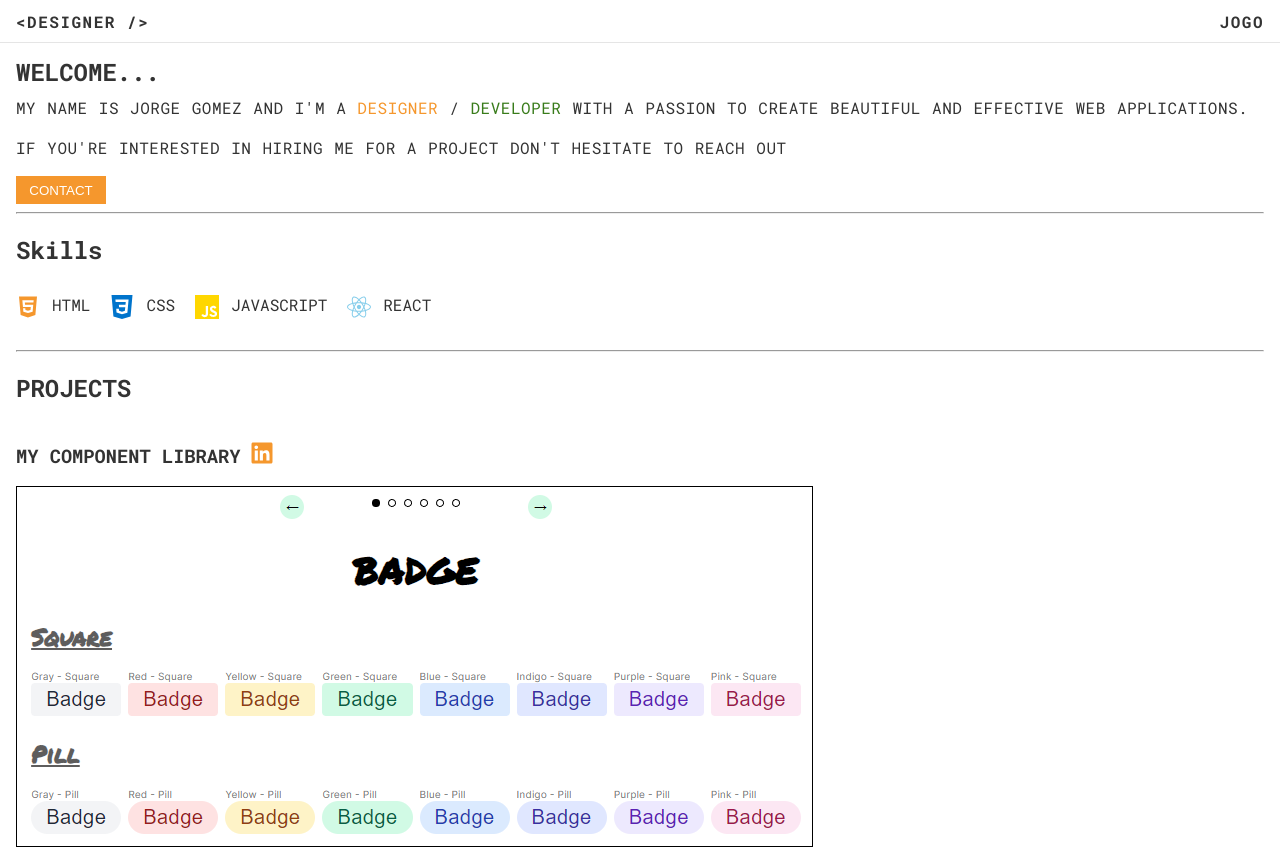
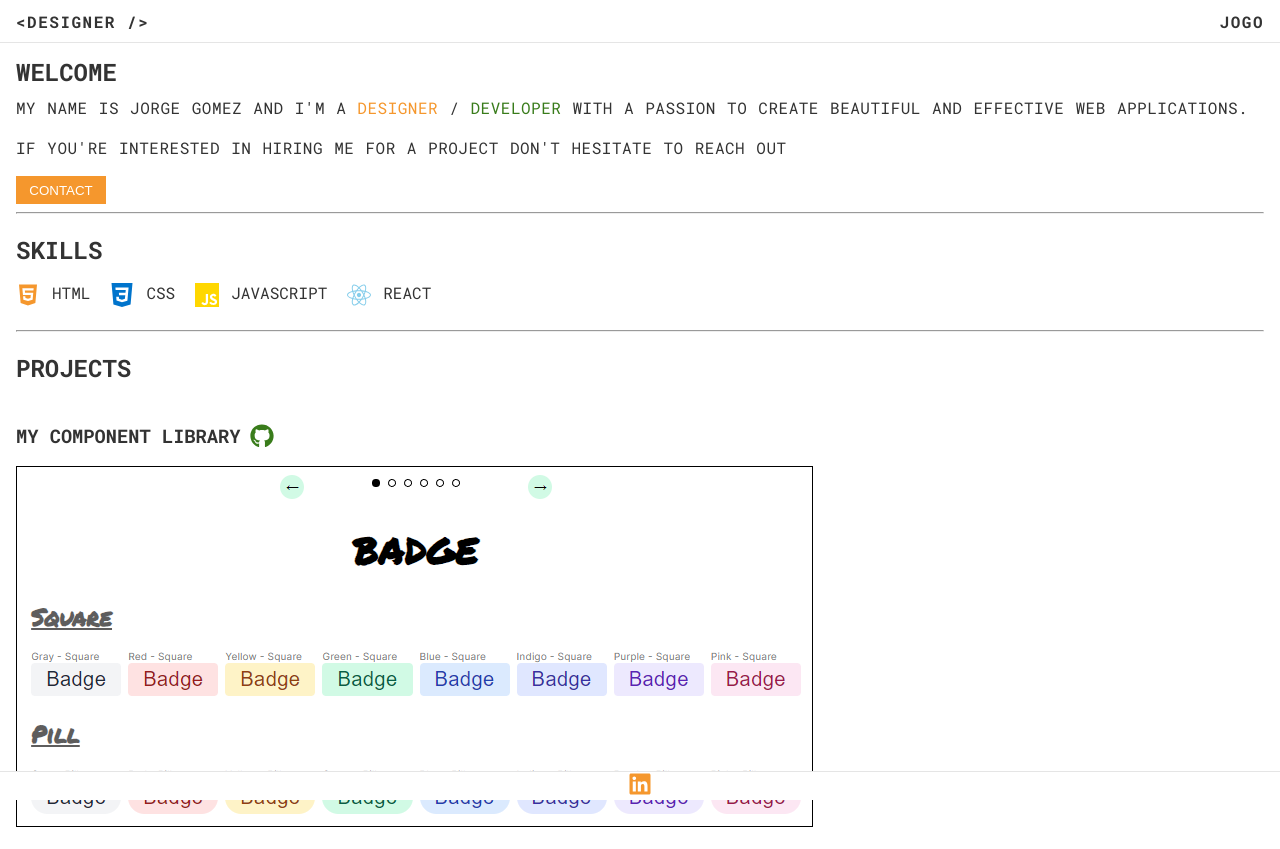
Before and after one commit to jlearns9/my-portfolio, a React (Vite) app: page / in a window 1280 px wide. Shown: the top 849 px of the page. Built offline with nearby package versions, Linux system fonts and the light colour scheme.

Commit message:
routine update

```diff
--- a/src/components/About.jsx
+++ b/src/components/About.jsx
@@ -1,7 +1,7 @@
 export default function About() {
     return (
         <div className="about">
-            <h2 className="about__title">WELCOME...</h2>
+            <h2 className="about__title">WELCOME</h2>
             <p className="about__details">
                 MY NAME IS JORGE GOMEZ AND I&apos;M A{" "}
                 <span className="color-primary">DESIGNER</span> /{" "}
--- a/src/components/Footer.jsx
+++ b/src/components/Footer.jsx
@@ -1,10 +1,19 @@
 /* eslint-disable react/prop-types */
+import { FaLinkedin } from "react-icons/fa";
 
 export default function Footer() {
-
     return (
         <div className="footer">
-            <div>This is the footer</div>
+            <hr className="border" />
+            <div className="flex footer__details">
+                <a
+                    href="https://www.linkedin.com/in/jorge-gomez-8365779a/"
+                    target="_blank"
+                    rel="noreferrer"
+                >
+                    <FaLinkedin className="logo color-primary" />
+                </a>
+            </div>
         </div>
-    )
+    );
 }
--- a/src/components/Header.jsx
+++ b/src/components/Header.jsx
@@ -13,7 +13,7 @@ export default function Header() {
                     <h1 className="header__title">&lt;<TextScramble words={words} />&gt;</h1>
                     <h1 className="header__name">JOGO</h1>
                 </div>
-                <hr className="header__border" />
+                <hr className="border" />
             </div>
         </>
     )
--- a/src/components/Project/ProjectTitle.jsx
+++ b/src/components/Project/ProjectTitle.jsx
@@ -1,16 +1,17 @@
 /* eslint-disable react/prop-types */
-import { FaLinkedin } from "react-icons/fa";
+import { FaGithub } from "react-icons/fa";
 
 export default function ProjectTitle({ link, children }) {
     return (
         <div className="flex project__header">
             <h3 className="project__title">{children}</h3>
             <a
+                className="project__link"
                 href={link}
                 target="_blank"
                 rel="noreferrer"
             >
-                <FaLinkedin className="color-primary logo" />
+                <FaGithub className="color-secondary logo"/>
             </a>
         </div>
     );
--- a/src/components/Skills.jsx
+++ b/src/components/Skills.jsx
@@ -15,7 +15,7 @@ export default function Skills() {
 
     return (
         <div className="skills">
-            <h2 className="skills__title">Skills</h2>
+            <h2 className="skills__title">SKILLS</h2>
             <ul className="skills__list flex">
                 <li className="list__item flex">
                     <div className="color-primary logo">
--- a/src/index.css
+++ b/src/index.css
@@ -38,8 +38,9 @@ html {
 }
 
 body {
-    /* background-image: url('./images/wbg2.jpg');
-    background-size: cover; */
+    /* background-color: #F5F5F5; */
+    /* background-image: url('./images/wbg2.jpg'); */
+    /* background-size: cover; */
     /* color: #071a03; */
     color: var(--text-color);
     font-family: 'roboto-mono', 'Courier New', Courier, monospace;
@@ -68,14 +69,6 @@ html {
 /* .header__title {} */
 /* .header__name {} */
 
-.header__border {
-    border: none;
-    height: 1px;
-    background-color: #000;
-    opacity: .1;
-    margin: 0;
-    /* box-shadow: 0 2px 4px rgba(0, 0, 0, 0.5); */
-}
 
 /*########## MAIN ##########*/
 .main {
@@ -109,15 +102,18 @@ html {
 
 /*########## SKILLS ##########*/
 /* .skills {} */
-/* .skills__title {} */
+
+.skills__title {
+    margin-bottom: 0px;
+}
+
 .skills__list {
-    list-style: none;
     padding: 0;
     flex-wrap: wrap;
     gap: 20px;
 }
 .list__item {
-    padding: .5em 0;
+    padding: 0;
     gap: .75em;
 }
 
@@ -137,9 +133,25 @@ html {
     gap: 10px;
 }
 
+/* .project__title {} */
+
+.project__link {
+    margin-top: 6px;
+}
+
+/* .project__description {} */
+
 /*########## FOOTER ##########*/
 .footer {
+    position: fixed;
+    bottom: 0;
+    left: 0;
+    width: 100%;
+    background-color: #FFF;
+}
 
+.footer__details {
+    justify-content: center;
 }
 
 /*########## MISC/UTILITY ##########*/
@@ -167,6 +179,15 @@ html {
     color: #87CEEB;
 }
 
+.border {
+    border: none;
+    height: 1px;
+    background-color: #000;
+    opacity: .1;
+    margin: 0;
+    /* box-shadow: 0 2px 4px rgba(0, 0, 0, 0.5); */
+}
+
 /*########## MEDIA QUERIES ##########*/
 @media (max-width: 320px) {
 
```
